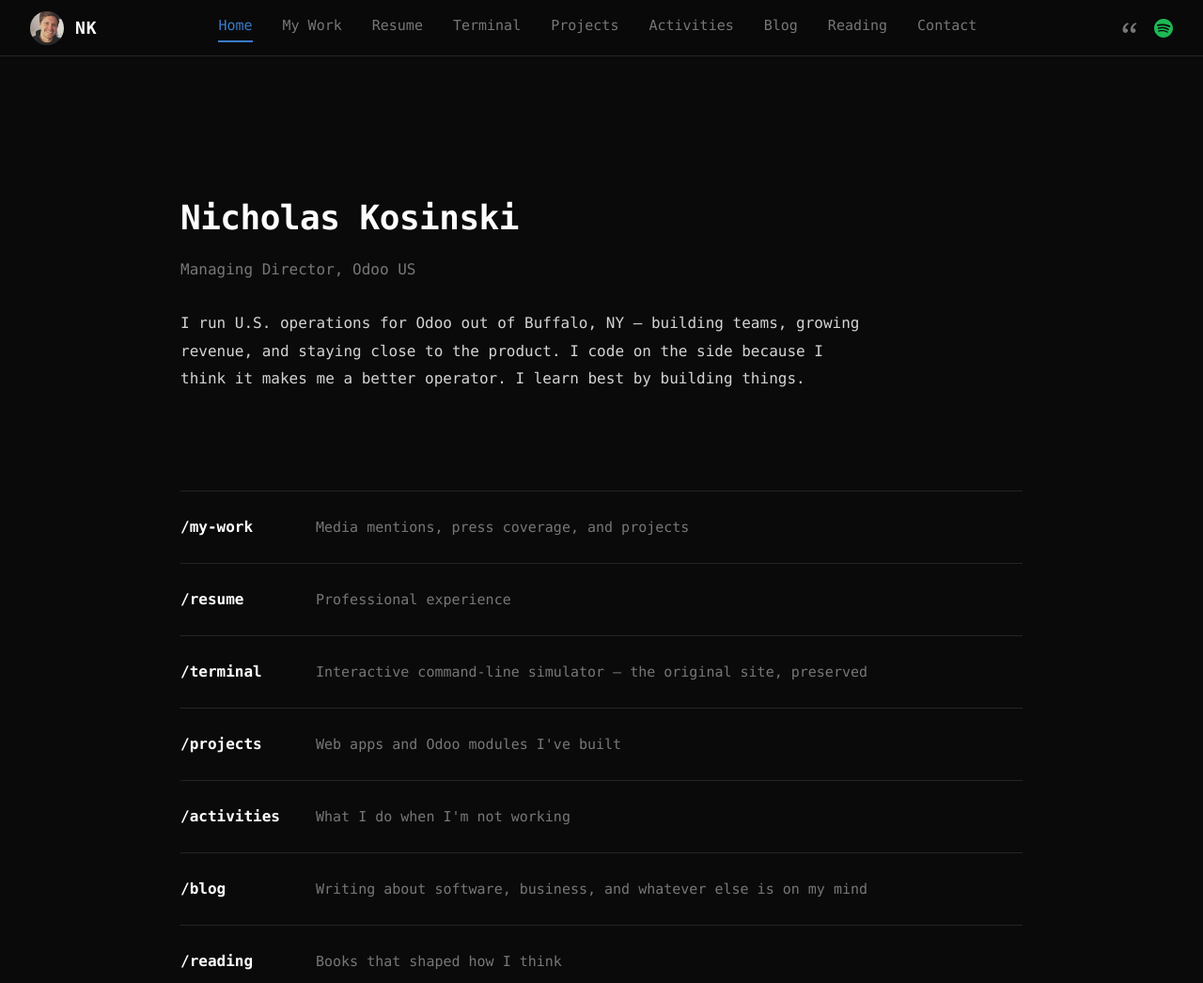
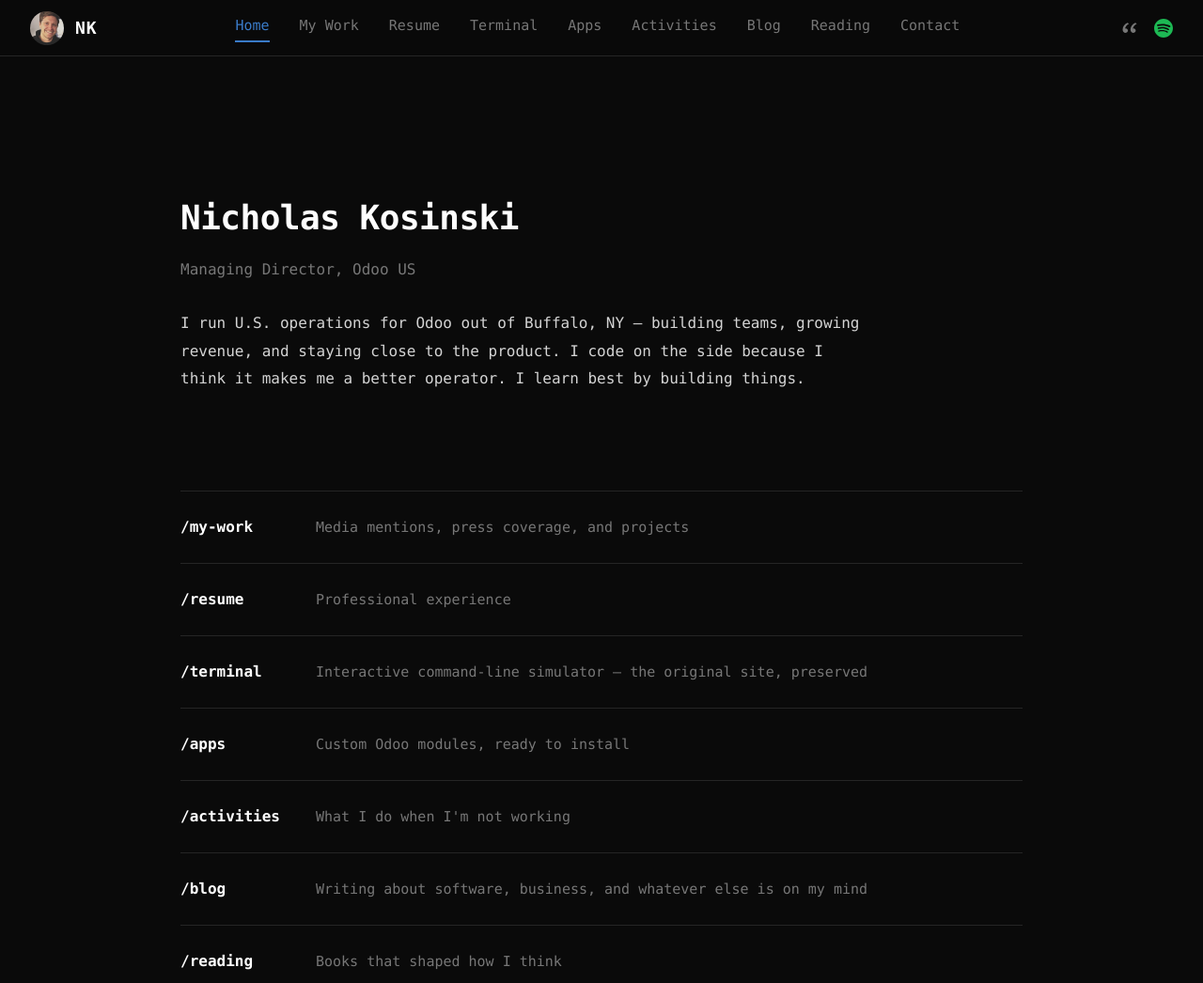
Before and after one commit to nko614/kosinski-website, a Flask app: page / in a window 1280 px wide. Shown: the top 1046 px of the page at 94% size. Run offline with Flask 3, Linux system fonts and the light colour scheme; some libraries are stand-ins or nearby versions.

Commit message:
Rename Projects to Apps, reorder integrations to top

```diff
--- a/app.py
+++ b/app.py
@@ -247,6 +247,48 @@ WEB_APPS = [
 
 ODOO_APPS = [
     {
+        'name': 'Salesforce Integration',
+        'desc': 'Sync leads, contacts, and opportunities between Salesforce CRM and Odoo in real time.',
+        'price': '$2,999',
+        'icon': '<svg viewBox="0 0 24 24" fill="none" xmlns="http://www.w3.org/2000/svg" width="40" height="40"><path d="M10.05 5.64c.66-.7 1.58-1.14 2.6-1.14 1.3 0 2.43.7 3.06 1.73.54-.24 1.13-.37 1.75-.37 2.4 0 4.34 1.95 4.34 4.36 0 2.4-1.95 4.35-4.34 4.35-.28 0-.56-.03-.82-.08-.52 1.17-1.7 1.98-3.06 1.98-.44 0-.86-.09-1.24-.25-.56 1.34-1.87 2.28-3.41 2.28-1.55 0-2.87-.95-3.42-2.3-.2.03-.41.05-.63.05-2.13 0-3.88-1.75-3.88-3.88 0-1.53.9-2.86 2.19-3.48-.12-.4-.18-.82-.18-1.26C2.99 5.55 4.94 3.5 7.35 3.5c1.31 0 2.15.58 2.7 2.14z" fill="#00A1E0"/></svg>',
+    },
+    {
+        'name': 'NetSuite Migration Tool',
+        'desc': 'Structured data migration from NetSuite to Odoo — customers, items, transactions, and history.',
+        'price': '$2,999',
+        'icon': '<svg viewBox="0 0 24 24" fill="none" xmlns="http://www.w3.org/2000/svg" width="40" height="40"><path d="M4 6h16v2H4V6zm0 5h16v2H4v-2zm0 5h16v2H4v-2z" fill="#1B3A55"/><path d="M17 4l3 4-3 4" stroke="#4285F4" stroke-width="2" stroke-linecap="round" stroke-linejoin="round"/><path d="M7 12l-3 4 3 4" stroke="#4285F4" stroke-width="2" stroke-linecap="round" stroke-linejoin="round"/></svg>',
+    },
+    {
+        'name': 'QuickBooks Integration',
+        'desc': 'Sync invoices, payments, chart of accounts, and journal entries between QuickBooks and Odoo.',
+        'price': '$1,899',
+        'icon': '<svg viewBox="0 0 24 24" fill="none" xmlns="http://www.w3.org/2000/svg" width="40" height="40"><path d="M12 2C6.48 2 2 6.48 2 12s4.48 10 10 10 10-4.48 10-10S17.52 2 12 2zm0 18c-4.41 0-8-3.59-8-8s3.59-8 8-8 8 3.59 8 8-3.59 8-8 8z" fill="#2CA01C"/><path d="M9.5 8v8h1.5v-2.5h1c1.93 0 3.5-1.57 3.5-3.5v-.5C15.5 8 14.5 8 14 8H9.5zm1.5 1.5h2c.55 0 1 .45 1 1s-.45 1-1 1h-2v-2z" fill="#2CA01C"/></svg>',
+    },
+    {
+        'name': 'HubSpot Integration',
+        'desc': 'Push Odoo contacts and deals to HubSpot, and pull marketing data back into Odoo.',
+        'price': '$1,899',
+        'icon': '<svg viewBox="0 0 24 24" fill="none" xmlns="http://www.w3.org/2000/svg" width="40" height="40"><circle cx="15" cy="9.5" r="2.5" stroke="#FF7A59" stroke-width="2" fill="none"/><circle cx="9" cy="14.5" r="2" stroke="#FF7A59" stroke-width="2" fill="none"/><circle cx="18" cy="17" r="1.5" fill="#FF7A59"/><circle cx="6" cy="6" r="1.5" fill="#FF7A59"/><line x1="13" y1="11" x2="10.5" y2="13" stroke="#FF7A59" stroke-width="1.5"/><line x1="17" y1="11.5" x2="17.5" y2="15.5" stroke="#FF7A59" stroke-width="1.5"/><line x1="7.5" y1="7.5" x2="8" y2="12.5" stroke="#FF7A59" stroke-width="1.5"/></svg>',
+    },
+    {
+        'name': 'Shopify Integration',
+        'desc': 'Two-way sync of products, orders, inventory, and customers between Shopify and Odoo.',
+        'price': '$1,299',
+        'icon': '<svg viewBox="0 0 24 24" fill="none" xmlns="http://www.w3.org/2000/svg" width="40" height="40"><path d="M15.34 3.04c-.07-.04-.14-.02-.18.04l-1.47 2.71-.63-.17s-.16-1.07-.18-1.2c-.02-.12-.1-.18-.18-.19h-.01L11.46 4l-1.88 10.8 6.73 1.27L19 5.42s-3.57-2.34-3.66-2.38zM12.4 7.24l-.55 1.93s-.62-.32-1.36-.26c-1.08.07-1.1.75-1.08.93.06.96 2.58 1.17 2.72 3.42.11 1.77-1 2.98-2.6 3.08-1.92.12-2.98-.96-2.98-.96l.4-1.62s1.07.77 1.93.71c.56-.04.76-.47.74-.78-.08-1.25-2.13-1.18-2.26-3.24-.11-1.73 1.07-3.49 3.57-3.65.96-.05 1.47.2 1.47.2z" fill="#95BF47"/><path d="M14.59 3.66l-.91-.25c0-.01-.02-.79-.34-1.2C12.92 1.66 12.24 1.7 12.24 1.7l-.27 1.56-.63-.17.18 1.2.63.17.55-1.93s-.51-.24-1.47-.2c-2.5.16-3.68 1.92-3.57 3.65.13 2.06 2.18 1.99 2.26 3.24.02.31-.18.74-.74.78-.86.06-1.93-.71-1.93-.71l-.4 1.62s1.06 1.08 2.98.96c1.6-.1 2.71-1.31 2.6-3.08-.14-2.25-2.66-2.46-2.72-3.42-.02-.18 0-.86 1.08-.93.74-.06 1.36.26 1.36.26l.55-1.93c0 .01.5.21 1.39.26l1.47-2.71c.04-.06.01-.12-.04-.15z" fill="#5E8E3E"/></svg>',
+    },
+    {
+        'name': 'Toast POS Integration',
+        'desc': 'Sync Toast restaurant POS transactions, menu items, and settlements into Odoo.',
+        'price': '$1,199',
+        'icon': '<svg viewBox="0 0 24 24" fill="none" xmlns="http://www.w3.org/2000/svg" width="40" height="40"><path d="M20 4H4c-1.1 0-2 .9-2 2v12c0 1.1.9 2 2 2h16c1.1 0 2-.9 2-2V6c0-1.1-.9-2-2-2zm0 14H4V8h16v10z" fill="#FF6600"/><rect x="6" y="10" width="5" height="3" rx="0.5" fill="#FF6600"/><rect x="6" y="14" width="12" height="1.5" rx="0.5" fill="#FF6600"/></svg>',
+    },
+    {
+        'name': 'Dialpad Integration',
+        'desc': 'Click-to-call from Odoo, auto-log call activity, and surface caller info on inbound rings.',
+        'price': '$349',
+        'icon': '<svg viewBox="0 0 24 24" fill="none" xmlns="http://www.w3.org/2000/svg" width="40" height="40"><path d="M20.01 15.38c-1.23 0-2.42-.2-3.53-.56-.35-.12-.74-.03-1.01.24l-1.57 1.97c-2.83-1.35-5.48-3.9-6.89-6.83l1.95-1.66c.27-.28.35-.67.24-1.02-.37-1.11-.56-2.3-.56-3.53 0-.54-.45-.99-.99-.99H4.19C3.65 3 3 3.24 3 3.99 3 13.28 10.73 21 20.01 21c.71 0 .99-.63.99-1.18v-3.45c0-.54-.45-.99-.99-.99z" fill="#6C47FF"/></svg>',
+    },
+    {
         'name': 'Google Maps Route Optimization',
         'desc': 'Odoo module that optimizes delivery routes using the Google Maps API. Geocodes partner addresses and calculates optimal stop sequences for stock pickings.',
         'price': '$499',
@@ -307,42 +349,6 @@ ODOO_APPS = [
         'icon': '<svg viewBox="0 0 24 24" fill="none" xmlns="http://www.w3.org/2000/svg" width="40" height="40"><path d="M19 8l-4 4h3c0 3.31-2.69 6-6 6-1.01 0-1.97-.25-2.8-.7l-1.46 1.46C8.97 19.54 10.43 20 12 20c4.42 0 8-3.58 8-8h3l-4-4zM6 12c0-3.31 2.69-6 6-6 1.01 0 1.97.25 2.8.7l1.46-1.46C15.03 4.46 13.57 4 12 4c-4.42 0-8 3.58-8 8H1l4 4 4-4H6z" fill="#4285F4"/></svg>',
     },
     {
-        'name': 'Toast POS Integration',
-        'desc': 'Sync Toast restaurant POS transactions, menu items, and settlements into Odoo.',
-        'price': '$1,199',
-        'icon': '<svg viewBox="0 0 24 24" fill="none" xmlns="http://www.w3.org/2000/svg" width="40" height="40"><path d="M20 4H4c-1.1 0-2 .9-2 2v12c0 1.1.9 2 2 2h16c1.1 0 2-.9 2-2V6c0-1.1-.9-2-2-2zm0 14H4V8h16v10z" fill="#FF6600"/><rect x="6" y="10" width="5" height="3" rx="0.5" fill="#FF6600"/><rect x="6" y="14" width="12" height="1.5" rx="0.5" fill="#FF6600"/></svg>',
-    },
-    {
-        'name': 'Shopify Integration',
-        'desc': 'Two-way sync of products, orders, inventory, and customers between Shopify and Odoo.',
-        'price': '$1,299',
-        'icon': '<svg viewBox="0 0 24 24" fill="none" xmlns="http://www.w3.org/2000/svg" width="40" height="40"><path d="M15.34 3.04c-.07-.04-.14-.02-.18.04l-1.47 2.71-.63-.17s-.16-1.07-.18-1.2c-.02-.12-.1-.18-.18-.19h-.01L11.46 4l-1.88 10.8 6.73 1.27L19 5.42s-3.57-2.34-3.66-2.38zM12.4 7.24l-.55 1.93s-.62-.32-1.36-.26c-1.08.07-1.1.75-1.08.93.06.96 2.58 1.17 2.72 3.42.11 1.77-1 2.98-2.6 3.08-1.92.12-2.98-.96-2.98-.96l.4-1.62s1.07.77 1.93.71c.56-.04.76-.47.74-.78-.08-1.25-2.13-1.18-2.26-3.24-.11-1.73 1.07-3.49 3.57-3.65.96-.05 1.47.2 1.47.2z" fill="#95BF47"/><path d="M14.59 3.66l-.91-.25c0-.01-.02-.79-.34-1.2C12.92 1.66 12.24 1.7 12.24 1.7l-.27 1.56-.63-.17.18 1.2.63.17.55-1.93s-.51-.24-1.47-.2c-2.5.16-3.68 1.92-3.57 3.65.13 2.06 2.18 1.99 2.26 3.24.02.31-.18.74-.74.78-.86.06-1.93-.71-1.93-.71l-.4 1.62s1.06 1.08 2.98.96c1.6-.1 2.71-1.31 2.6-3.08-.14-2.25-2.66-2.46-2.72-3.42-.02-.18 0-.86 1.08-.93.74-.06 1.36.26 1.36.26l.55-1.93c0 .01.5.21 1.39.26l1.47-2.71c.04-.06.01-.12-.04-.15z" fill="#5E8E3E"/></svg>',
-    },
-    {
-        'name': 'Salesforce Integration',
-        'desc': 'Sync leads, contacts, and opportunities between Salesforce CRM and Odoo in real time.',
-        'price': '$2,999',
-        'icon': '<svg viewBox="0 0 24 24" fill="none" xmlns="http://www.w3.org/2000/svg" width="40" height="40"><path d="M10.05 5.64c.66-.7 1.58-1.14 2.6-1.14 1.3 0 2.43.7 3.06 1.73.54-.24 1.13-.37 1.75-.37 2.4 0 4.34 1.95 4.34 4.36 0 2.4-1.95 4.35-4.34 4.35-.28 0-.56-.03-.82-.08-.52 1.17-1.7 1.98-3.06 1.98-.44 0-.86-.09-1.24-.25-.56 1.34-1.87 2.28-3.41 2.28-1.55 0-2.87-.95-3.42-2.3-.2.03-.41.05-.63.05-2.13 0-3.88-1.75-3.88-3.88 0-1.53.9-2.86 2.19-3.48-.12-.4-.18-.82-.18-1.26C2.99 5.55 4.94 3.5 7.35 3.5c1.31 0 2.15.58 2.7 2.14z" fill="#00A1E0"/></svg>',
-    },
-    {
-        'name': 'HubSpot Integration',
-        'desc': 'Push Odoo contacts and deals to HubSpot, and pull marketing data back into Odoo.',
-        'price': '$1,899',
-        'icon': '<svg viewBox="0 0 24 24" fill="none" xmlns="http://www.w3.org/2000/svg" width="40" height="40"><circle cx="15" cy="9.5" r="2.5" stroke="#FF7A59" stroke-width="2" fill="none"/><circle cx="9" cy="14.5" r="2" stroke="#FF7A59" stroke-width="2" fill="none"/><circle cx="18" cy="17" r="1.5" fill="#FF7A59"/><circle cx="6" cy="6" r="1.5" fill="#FF7A59"/><line x1="13" y1="11" x2="10.5" y2="13" stroke="#FF7A59" stroke-width="1.5"/><line x1="17" y1="11.5" x2="17.5" y2="15.5" stroke="#FF7A59" stroke-width="1.5"/><line x1="7.5" y1="7.5" x2="8" y2="12.5" stroke="#FF7A59" stroke-width="1.5"/></svg>',
-    },
-    {
-        'name': 'NetSuite Migration Tool',
-        'desc': 'Structured data migration from NetSuite to Odoo — customers, items, transactions, and history.',
-        'price': '$2,999',
-        'icon': '<svg viewBox="0 0 24 24" fill="none" xmlns="http://www.w3.org/2000/svg" width="40" height="40"><path d="M4 6h16v2H4V6zm0 5h16v2H4v-2zm0 5h16v2H4v-2z" fill="#1B3A55"/><path d="M17 4l3 4-3 4" stroke="#4285F4" stroke-width="2" stroke-linecap="round" stroke-linejoin="round"/><path d="M7 12l-3 4 3 4" stroke="#4285F4" stroke-width="2" stroke-linecap="round" stroke-linejoin="round"/></svg>',
-    },
-    {
-        'name': 'Dialpad Integration',
-        'desc': 'Click-to-call from Odoo, auto-log call activity, and surface caller info on inbound rings.',
-        'price': '$349',
-        'icon': '<svg viewBox="0 0 24 24" fill="none" xmlns="http://www.w3.org/2000/svg" width="40" height="40"><path d="M20.01 15.38c-1.23 0-2.42-.2-3.53-.56-.35-.12-.74-.03-1.01.24l-1.57 1.97c-2.83-1.35-5.48-3.9-6.89-6.83l1.95-1.66c.27-.28.35-.67.24-1.02-.37-1.11-.56-2.3-.56-3.53 0-.54-.45-.99-.99-.99H4.19C3.65 3 3 3.24 3 3.99 3 13.28 10.73 21 20.01 21c.71 0 .99-.63.99-1.18v-3.45c0-.54-.45-.99-.99-.99z" fill="#6C47FF"/></svg>',
-    },
-    {
         'name': 'Auto-Assign Leads by Territory',
         'desc': 'Route incoming leads to the right salesperson based on state, zip code, or country.',
         'price': '$159',
@@ -353,12 +359,6 @@ ODOO_APPS = [
         'desc': 'Visualize how long stock has been sitting by warehouse, category, or product.',
         'price': '$179',
         'icon': '<svg viewBox="0 0 24 24" fill="none" xmlns="http://www.w3.org/2000/svg" width="40" height="40"><path d="M11.99 2C6.47 2 2 6.48 2 12s4.47 10 9.99 10C17.52 22 22 17.52 22 12S17.52 2 11.99 2zM12 20c-4.42 0-8-3.58-8-8s3.58-8 8-8 8 3.58 8 8-3.58 8-8 8zm.5-13H11v6l5.25 3.15.75-1.23-4.5-2.67V7z" fill="#FBBC04"/></svg>',
-    },
-    {
-        'name': 'QuickBooks Integration',
-        'desc': 'Sync invoices, payments, chart of accounts, and journal entries between QuickBooks and Odoo.',
-        'price': '$1,899',
-        'icon': '<svg viewBox="0 0 24 24" fill="none" xmlns="http://www.w3.org/2000/svg" width="40" height="40"><path d="M12 2C6.48 2 2 6.48 2 12s4.48 10 10 10 10-4.48 10-10S17.52 2 12 2zm0 18c-4.41 0-8-3.59-8-8s3.59-8 8-8 8 3.59 8 8-3.59 8-8 8z" fill="#2CA01C"/><path d="M9.5 8v8h1.5v-2.5h1c1.93 0 3.5-1.57 3.5-3.5v-.5C15.5 8 14.5 8 14 8H9.5zm1.5 1.5h2c.55 0 1 .45 1 1s-.45 1-1 1h-2v-2z" fill="#2CA01C"/></svg>',
     },
     {
         'name': 'Vendor Scorecard',
@@ -429,9 +429,9 @@ BOOKS = [
 ]
 
 
-@app.route('/projects')
-def projects():
-    return render_template('projects.html', web_apps=WEB_APPS, odoo_apps=ODOO_APPS)
+@app.route('/apps')
+def apps():
+    return render_template('projects.html', odoo_apps=ODOO_APPS)
 
 
 @app.route('/reading')
--- a/templates/base.html
+++ b/templates/base.html
@@ -23,7 +23,7 @@
             <a href="/press" class="{% if request.path == '/press' %}active{% endif %}">My Work</a>
             <a href="/resume" class="{% if request.path == '/resume' %}active{% endif %}">Resume</a>
             <a href="/terminal" class="{% if request.path == '/terminal' %}active{% endif %}">Terminal</a>
-            <a href="/projects" class="{% if request.path == '/projects' %}active{% endif %}">Projects</a>
+            <a href="/apps" class="{% if request.path == '/apps' %}active{% endif %}">Apps</a>
             <a href="/activities" class="{% if request.path == '/activities' %}active{% endif %}">Activities</a>
             <a href="/blog" class="{% if '/blog' in request.path %}active{% endif %}">Blog</a>
             <a href="/reading" class="{% if request.path == '/reading' %}active{% endif %}">Reading</a>
--- a/templates/home.html
+++ b/templates/home.html
@@ -25,9 +25,9 @@
             <span class="link-label">/terminal</span>
             <span class="link-desc">Interactive command-line simulator &mdash; the original site, preserved</span>
         </a>
-        <a href="/projects" class="section-link">
-            <span class="link-label">/projects</span>
-            <span class="link-desc">Web apps and Odoo modules I've built</span>
+        <a href="/apps" class="section-link">
+            <span class="link-label">/apps</span>
+            <span class="link-desc">Custom Odoo modules, ready to install</span>
         </a>
         <a href="/activities" class="section-link">
             <span class="link-label">/activities</span>
--- a/templates/projects.html
+++ b/templates/projects.html
@@ -1,11 +1,11 @@
 {% extends "base.html" %}
 
-{% block title %}Projects - Nicholas Kosinski{% endblock %}
+{% block title %}Apps - Nicholas Kosinski{% endblock %}
 
 {% block content %}
 <main>
-    <h1 class="page-title">Projects</h1>
-    <p class="page-subtitle">Things I've built.</p>
+    <h1 class="page-title">Apps</h1>
+    <p class="page-subtitle">Custom Odoo modules, ready to install.</p>
 
     <h2 class="projects-section-title odoo-logo-title"><img src="{{ url_for('static', filename='images/odoo-logo.png') }}" alt="Odoo" class="odoo-title-logo"> Apps</h2>
     <div class="odoo-apps-grid">
```
